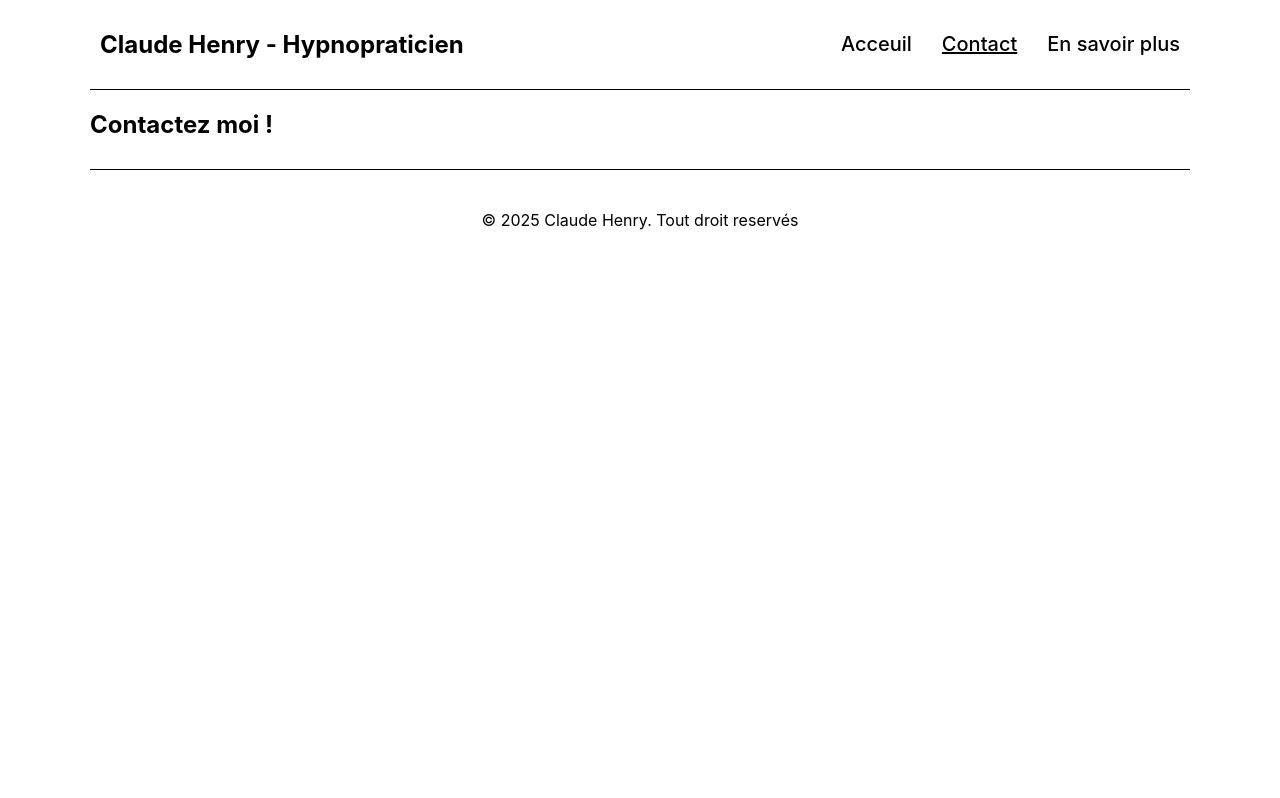
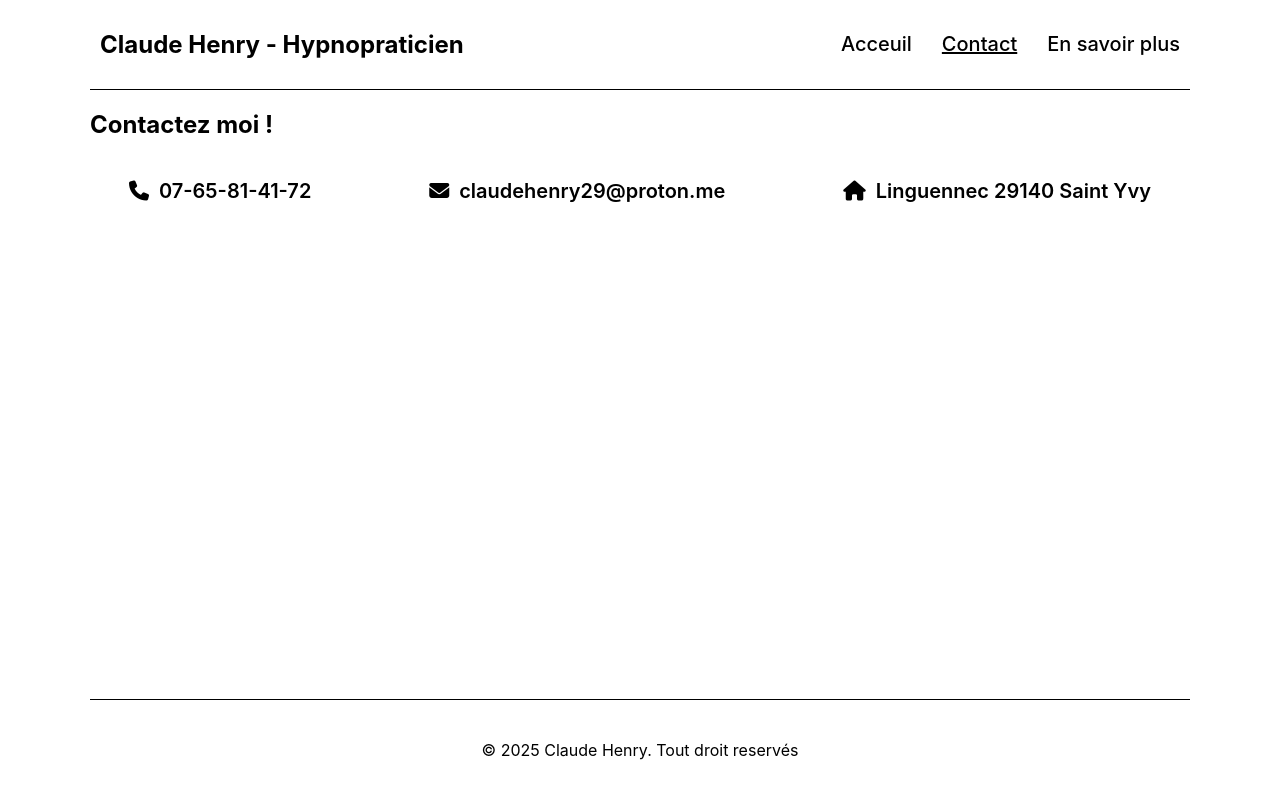
Before and after one commit to Wesleydu29/Claude_Henry, a React (Create React App) app: page /Contact in a window 1280 px wide. Built offline with nearby package versions, Linux system fonts and the light colour scheme.

Commit message:
modifications de la page contact

```diff
--- a/public/index.html
+++ b/public/index.html
@@ -5,6 +5,7 @@
     <link rel="icon" href="%PUBLIC_URL%/favicon.ico" />
     <meta name="viewport" content="width=device-width, initial-scale=1" />
     <meta name="theme-color" content="#000000" />
+    <script src="https://kit.fontawesome.com/cca2fd5ffb.js" crossorigin="anonymous"></script>
     <meta
       name="description"
       content="Web site created using create-react-app"
@@ -24,7 +25,7 @@
       work correctly both with client-side routing and a non-root public URL.
       Learn how to configure a non-root public URL by running `npm run build`.
     -->
-    <title>React App</title>
+    <title>Claude Henry- Hypnopraticien</title>
   </head>
   <body>
     <noscript>You need to enable JavaScript to run this app.</noscript>
--- a/src/components/Infos.js
+++ b/src/components/Infos.js
@@ -1,8 +1,24 @@
+import '../style/Infos.scss'
+
 function Infos() {
     return(
         <div>
             <h2>Contactez moi ! </h2>
+            <div className="infos-content">
+                <div class="phone">
+                    <i class="fa-solid fa-phone"></i>
+                    <p>07-65-81-41-72</p>
+                </div>
+                <div class="mail">
+                    <i class="fa-solid fa-envelope"></i>
+                    <p>claudehenry29@proton.me</p>
+                </div>
+                <div class="localisation">
+                    <i class="fa-solid fa-house"></i>
+                    <p>Linguennec 29140 Saint Yvy</p>
+                </div>
 
+            </div>
         </div>
     );
 };
--- a/src/style/Footer.scss
+++ b/src/style/Footer.scss
@@ -1,9 +1,12 @@
 .footer {
-    width: 100%;
     height: 100px;
     display: flex;
     justify-content: center;
     align-items: center;
     margin-top: 30px;
     border-top: 1px solid #000000;
+    position: absolute;
+    bottom: 0;
+    right: 90px;
+    left: 90px;
 }
--- /dev/null
+++ b/src/style/Infos.scss
@@ -0,0 +1,19 @@
+.infos-content {
+    width: auto;
+    display: flex;
+    justify-content: space-around;
+    flex-wrap: wrap;
+    gap: 40px;
+    .phone, .mail, .localisation {
+        display: flex;
+        justify-content: center;
+        align-items: center;
+        gap: 10px;
+        font-size: 20px;
+        font-weight: 600;
+    }
+    i {
+        font-size: 20px;
+    }
+
+}
```
